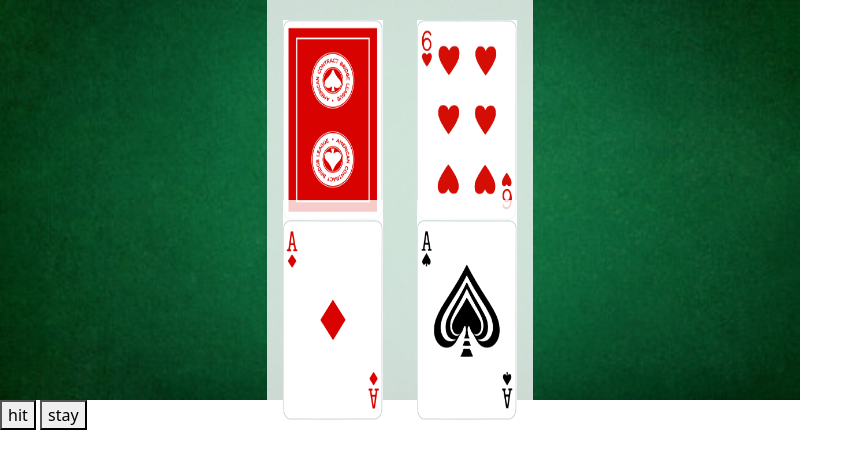
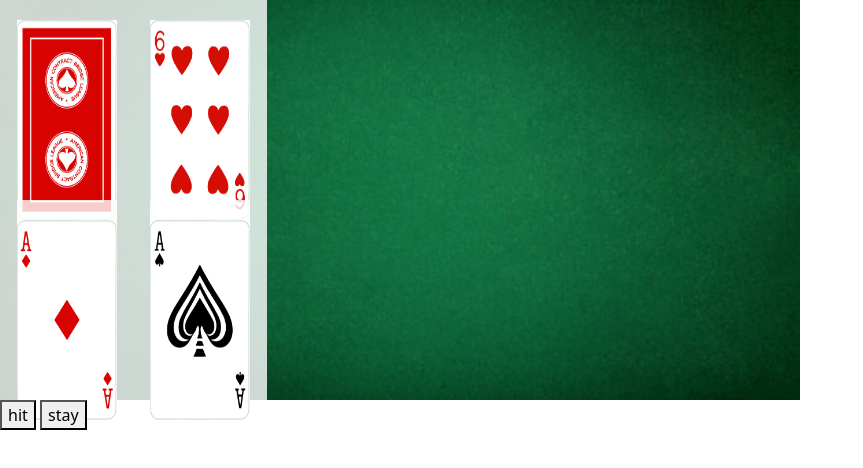
Before and after one commit to HunterDeGroot/black-jack, a website: page index.html in a window 1280 px wide. Shown: the whole page, without its empty margins (0-863 px from the left). Drawn offline with nearby package versions, Linux system fonts and the light colour scheme.

Commit message:
align cards left

```diff
--- a/index.html
+++ b/index.html
@@ -13,9 +13,9 @@
 
 <body>
     <div id="board" class="container">
-        <div id="bot-board" class="row justify-content-center">
+        <div id="bot-board" class="row justify-content-left">
         </div>
-        <div id="player-board" class="row justify-content-center">
+        <div id="player-board" class="row justify-content-left">
             <!-- <div class="col"></div>
                 <div class="col"></div>
                 <div class="col"></div>
```
